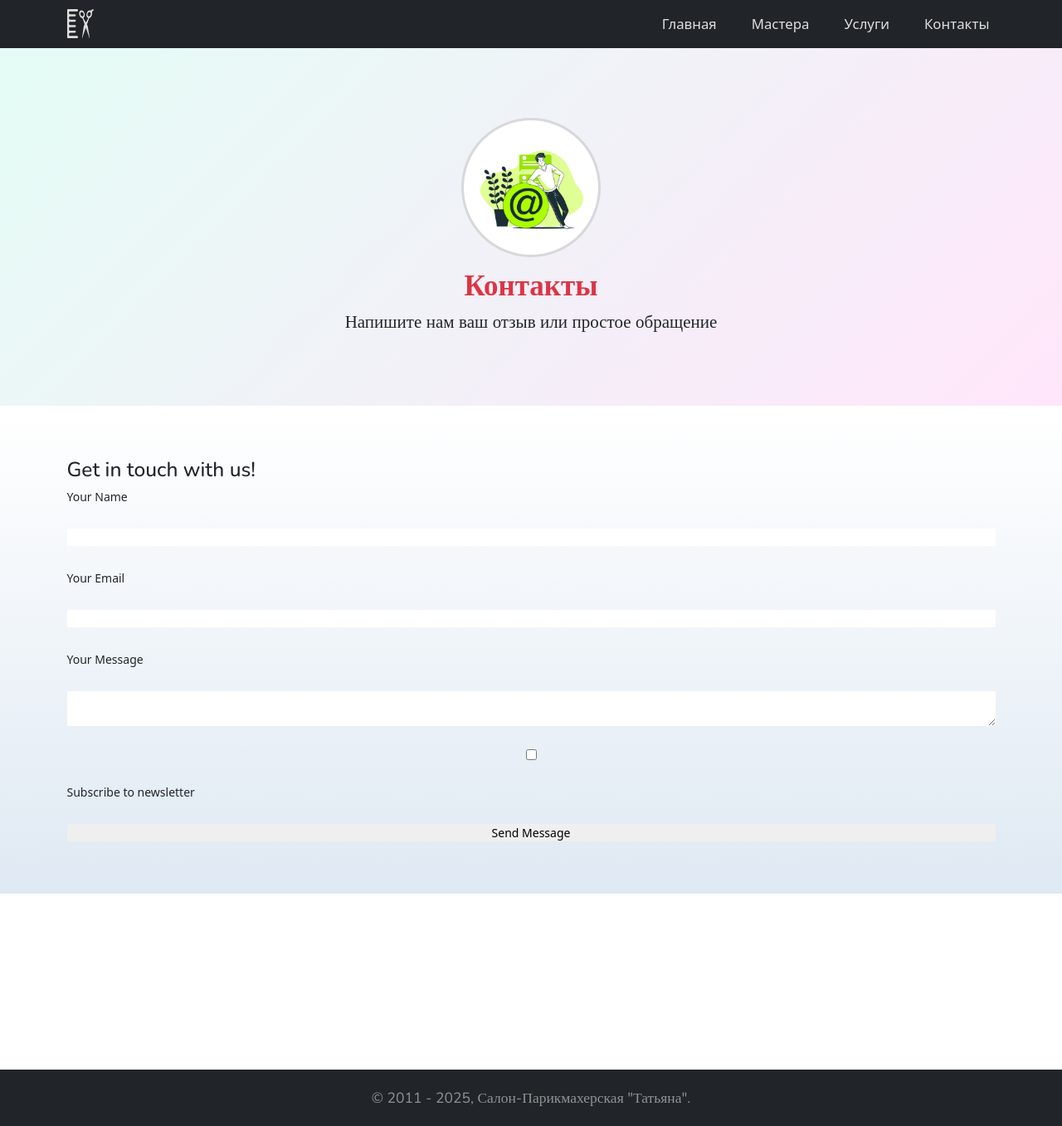
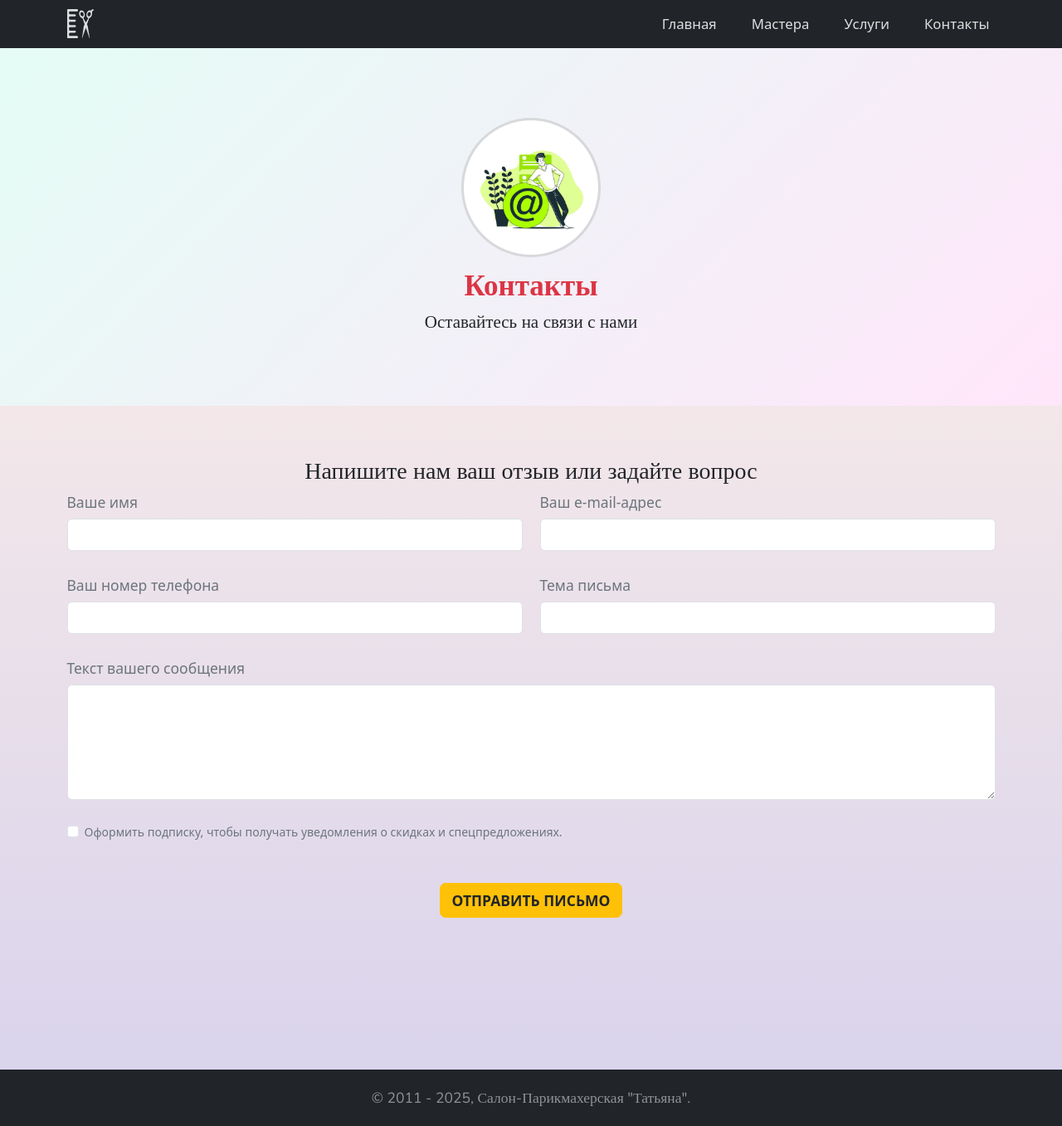
Before and after one commit to TasmanianCat/BeautySalon, a PHP site: page /contact.php in a window 1280 px wide. Shown: the whole page at 83% size. Run offline with PHP 8.4, Linux system fonts and the light colour scheme.

Commit message:
Finished to work on the contact page

```diff
--- a/assets/styles/styles.css
+++ b/assets/styles/styles.css
@@ -242,37 +242,16 @@ body.modal-open {
 
 /* Gallery */
 .bg-dark--gradient {
-  /* background: linear-gradient(to bottom, #323232 0%, #3f3f3f 40%, #1c1c1c 150%),
-    linear-gradient(
-      to top,
-      rgba(255, 255, 255, 0.4) 0%,
-      rgba(0, 0, 0, 0.25) 200%
-    );
-  background-blend-mode: multiply; */
-  /* background: linear-gradient(
-      to bottom,
-      #160039fc 0%,
-      #160323f5 40%,
-      #010016c9 150%
-    ),
-    linear-gradient(to top, rgb(207 186 208) 0%, rgba(0, 0, 0, 0.25) 200%);
-  background-blend-mode: multiply; */
-  /* background-image: linear-gradient(15deg, #09203f 0%, #537895 100%); */
-  /* background-image: linear-gradient(15deg, #1e3435ed 0%, #6c757d 100%); */
-  /* background-image: linear-gradient(15deg, #1e3435ed 0%, #464e56 100%); */
   background-image: linear-gradient(15deg, #3d3e43 0%, #2a455be0 100%);
 }
 
 .bg-light--gradient {
-  /* background-image: linear-gradient(120deg, #fdfbfb 0%, #ebedee 100%);
-  background-image: linear-gradient(-225deg, #e3fdf5 0%, #ffe6fa 100%);
-  background-image: linear-gradient(to top, #dfe9f3 0%, white 100%); */
-  /* background-image: linear-gradient(
+  background-image: linear-gradient(
     to top,
     #dad4ec 0%,
     #dad4ec 1%,
     #f3e7e9 100%
-  ); */
+  );
 }
 
 /* Carousels */
@@ -331,55 +310,7 @@ h3 {
 
 /* Team Page */
 .header__sub-hero {
-  /* background-image: linear-gradient(120deg, #fdfbfb 0%, #ebedee 100%); */
-  /* background-image: linear-gradient(-225deg, #e3fdf5 0%, #ffe6fa 100%); */
-  /* background-image: linear-gradient(to top, #dfe9f3 0%, white 100%); */
-
-  /* background-image: linear-gradient(120deg, #e0c3fc 0%, #8ec5fc 100%); */
-  /* background-image: linear-gradient(120deg, #fccb90 0%, #d57eeb 100%); */
-
-  /* background-image: linear-gradient(
-    20deg,
-    #fdcbf1 0%,
-    #fdcbf1 1%,
-    #e6dee9 100%
-  ); */
-
-  /* background-image: linear-gradient(15deg, #a18cd1 0%, #fbc2eb 100%); */
-  /* background-image: linear-gradient(135deg, #30cfd0 0%, #330867 100%); */
-
-  /* background-image: linear-gradient(15deg, #09203f 0%, #537895 100%); */
-  /* background-image: linear-gradient(15deg, #1e3435ed 0%, #6c757d 100%); */
-  /* background-image: linear-gradient(15deg, #1e3435ed 0%, #464e56 100%); */
-
-  /* background-image: linear-gradient(
-    135deg,
-    #f3e7e9 0%,
-    #e3eeff 99%,
-    #e3eeff 100%
-  );
-
-  background-image: linear-gradient(135deg, #f77062 0%, #fe5196 100%);
-
-  background-image: linear-gradient(
-    to top,
-    #dad4ec 0%,
-    #dad4ec 1%,
-    #f3e7e9 100%
-  );
-
-  background-image: linear-gradient(45deg, #874da2 0%, #c43a30 100%);
-
-  background-image: linear-gradient(-225deg, #b6cee8 0%, #f578dc 100%); */
-
-  /* background-image: linear-gradient(-225deg, #a8bfff 0%, #884d80 100%); */
   background-image: linear-gradient(-225deg, #e3fdf5 0%, #ffe6fa 100%);
-  /* background-image: linear-gradient(
-    -225deg,
-    #ff057c 0%,
-    #8d0b93 50%,
-    #321575 100%
-  ); */
 }
 
 .header__sub-hero-content {
@@ -409,8 +340,10 @@ h3 {
 
 /* Background for the main content: Team, Services, Contact */
 .main-content--bg-light {
-  background-image: linear-gradient(120deg, #fdfbfb 0%, #ebedee 100%);
-  background-image: linear-gradient(-225deg, #e3fdf5 0%, #ffe6fa 100%);
+  background-image: linear-gradient(to top, #dfe9f3 0%, white 100%);
+}
+
+.form-wrapper--bg-light {
   background-image: linear-gradient(to top, #dfe9f3 0%, white 100%);
 }
 
--- a/contact.php
+++ b/contact.php
@@ -54,37 +54,56 @@
           <img class="header__sub-hero-content-img container-fluid d-block  m-0 p-0" src="./assets/img/contact/contact.jpg" alt="Contacts">
         </div>
         <h1 class="text-center text-danger fw-bold"><?php echo $nav_links[3]["title"];?></h1>
-        <p class="text-center fw-medium fs-4 text-dark mb-0">Напишите нам ваш отзыв или простое обращение</p>
+        <p class="text-center fw-medium fs-4 text-dark mb-0">Оставайтесь на связи с нами</p>
       </div>
     </div>
   </header>
   <!-- Main -->
-  <main class="main">
-    <div class="main-content main-content--bg-light container-fluid d-block py-4 px-1">
+  <main class="main bg-light--gradient">
+    <div class="main-content container-fluid d-block py-4 px-1">
       <div class="container d-block mx-auto py-5">
         <div class="main-content-description d-block">
-          <div class="content-wrapper">
-            <h3>Get in touch with us!</h3>
-            <!-- Contact Form -->
+          <!-- Contact Form -->
             <div class="form-wrapper">
+              <h2 class="text-center">Напишите нам ваш отзыв или задайте вопрос</h2>
               <form method="post" action="" id="form">
+                <div class="d-flex flex-wrap gap-4">
+                  <div class="flex-grow-1 col-lg-2">
+                    <label class="d-block fs-5 form-label text-secondary" for="name">Ваше имя</label>
+                    <input class="form-control fs-5" type="text" id="name" name="name">
+                  </div>
+                  <div class="flex-grow-1 col-lg-2">
+                    <label class="d-block fs-5 form-label text-secondary" for="email">Ваш e-mail-адрес</label>
+                    <input class="form-control fs-5" type="email" id="email" name="email">
+                  </div>
+                </div>
 
-                <label for="name">Your Name</label>
-                <input type="text" id="name" name="name">
+                <div class="d-flex flex-wrap gap-4">
+                  <div class="flex-grow-1 col-lg-2">
+                    <label class="d-block fs-5 form-label text-secondary" for="tel">Ваш номер телефона</label>
+                    <input class="form-control fs-5" type="tel" id="tel" name="tel">
+                  </div>
+                  <div class="flex-grow-1 col-lg-2">
+                    <label class="d-block fs-5 form-label text-secondary" for="topic">Тема письма</label>
+                    <input class="form-control fs-5" type="text" id="topic" name="topic">
+                  </div>
+                </div>
 
-                <label for="email">Your Email</label>
-                <input type="email" id="email" name="email">
+                <div class="d-block">
+                  <label class="fs-5 form-label text-secondary" for="message">Текст вашего сообщения</label>
+                  <textarea class="form-control" id="message" name="message" rows="6"></textarea>
+                </div>
 
-                <label for="message">Your Message</label>
-                <textarea id="message" name="message"></textarea>
+                <div class="form-check">
+                  <input class="form-check-input" type="checkbox" id="subscribe" name="subscribe" value="Subscribe">
+                  <label class="form-check-label fs-6 text-secondary" for="subscribe">Оформить подписку, чтобы получать уведомления о скидках и спецпредложениях.</label>
+                </div>
 
-                <input type="checkbox" id="subscribe" name="subscribe" value="Subscribe">
-                <label for="subscribe">Subscribe to newsletter</label>
-                <input type="submit" name="submit-button" value="Send Message">
-
+                <div class="d-block">
+                  <button type="submit" class="btn btn-warning btn-lg text-uppercase text-dark fw-semibold d-block mt-4 mb-2 mx-auto">Отправить письмо</button>
+                </div>
               </form>
             </div>
-          </div>
         </div>
       </div>
     </div>
--- a/index.php
+++ b/index.php
@@ -153,7 +153,7 @@
           <p class="text-white mb-0">От профессионального ухода за волосами до безупречных ногтей и макияжа, мы стремимся сделать так, чтобы вы чувствовали себя уверенно и сияюще.</p>
         </div>
       </div>
-      <div class="d-flex flex-row flex-wrap container align-content-center gap-5 mb-5 px-3">
+      <div class="d-flex flex-row flex-wrap container align-content-center gap-5 mb-5 px-3 pb-3">
         <div class="d-flex flex-column flex-grow-1 col-lg-2">
           <img class="d-block img-fluid rounded" src="./assets/img/home/client-8.jpg" alt="Client">
         </div>
@@ -247,7 +247,7 @@
     <div class="contaner-fluid bg-dark--gradient px-0 pt-5 pb-0">
       <div class="container py-4 mb-5">
         <h2 class="text-center text-warning">Нас легко найти</h2>
-        <address class="text-white text-center fs-5 m-0">Наш адрес: г. Тольятти, ул. Фрунзе, дом 35.</address>
+        <address class="text-white text-center fs-5 m-0">Наш адрес: 445028, г. Тольятти, Автозаводский район, ул. Фрунзе, д. 35, под. 3.</address>
         <button type="button" class="btn btn-warning btn-lg text-uppercase text-dark fw-semibold d-block mt-4 mb-2 mx-auto" data-bs-toggle="modal" data-bs-target="#bookingModal">Записаться</button>
       </div>
       <!-- Map -->
```
